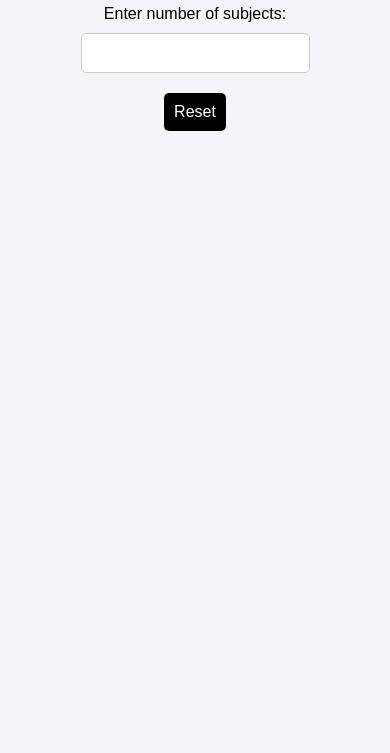
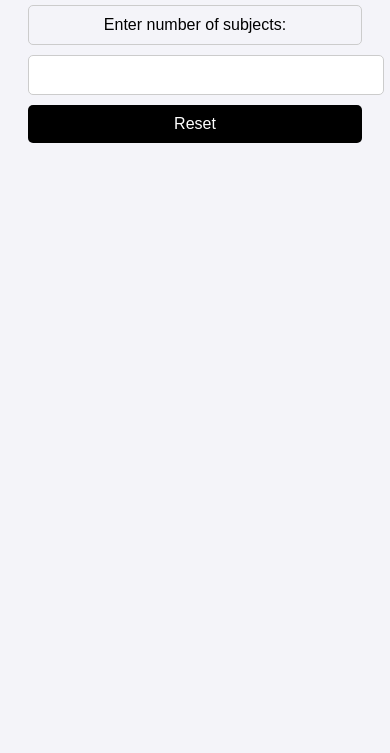
Before and after one commit to Srinidh803/attendance_tracker, a plain HTML site: page index.html in a window 390 px wide. Shown: the part 91-844 px from the top of the page. Drawn offline with Linux system fonts and the light colour scheme.

Commit message:
Update styles.css

```diff
--- a/styles.css
+++ b/styles.css
@@ -9,7 +9,8 @@ h2 {
     color: #333;
 }
 
-input, button {
+/* Centering the input and button section */
+label, input, button {
     padding: 10px;
     margin: 10px;
     font-size: 16px;
@@ -17,17 +18,25 @@ input, button {
     border: 1px solid #ccc;
 }
 
+input {
+    width: 80%;
+    max-width: 300px;
+}
+
 button {
     cursor: pointer;
     background-color: #000;
     color: white;
     border: none;
+    width: 80%;
+    max-width: 200px;
 }
 
 button:hover {
     background-color: #333;
 }
 
+/* Responsive table */
 table {
     width: 90%;
     margin: 20px auto;
@@ -47,8 +56,21 @@ th {
     color: white;
 }
 
-/* Hide table headers for small screens and use labels instead */
+/* 📱 Mobile Responsive Fix */
 @media (max-width: 768px) {
+    /* Make input and button full width */
+    input, button {
+        width: 100%;
+        max-width: none;
+    }
+
+    /* Stack inputs and buttons in a column */
+    label, input, button {
+        display: block;
+        margin: 10px auto;
+    }
+
+    /* Responsive Table */
     table, thead, tbody, th, td, tr {
         display: block;
     }
```
